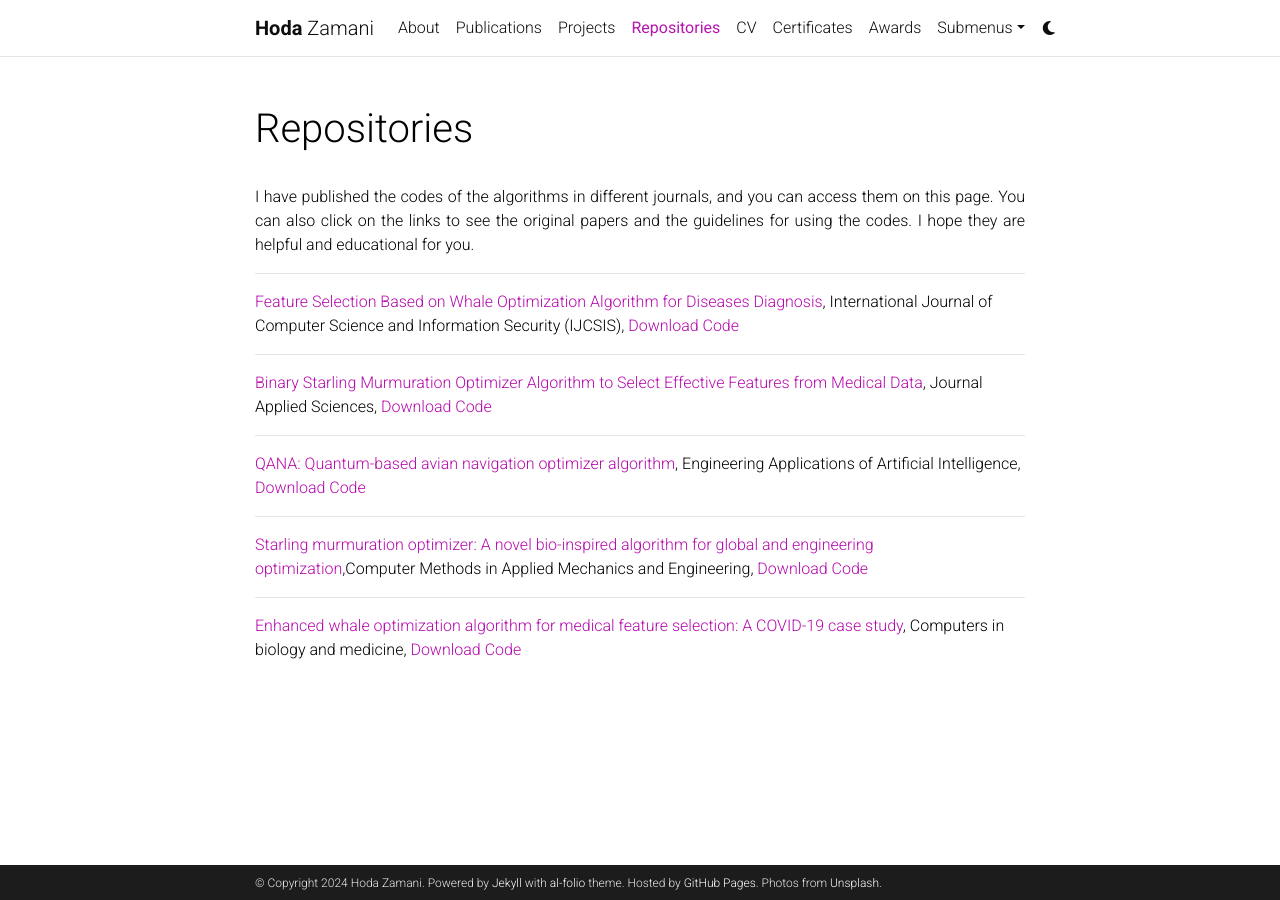
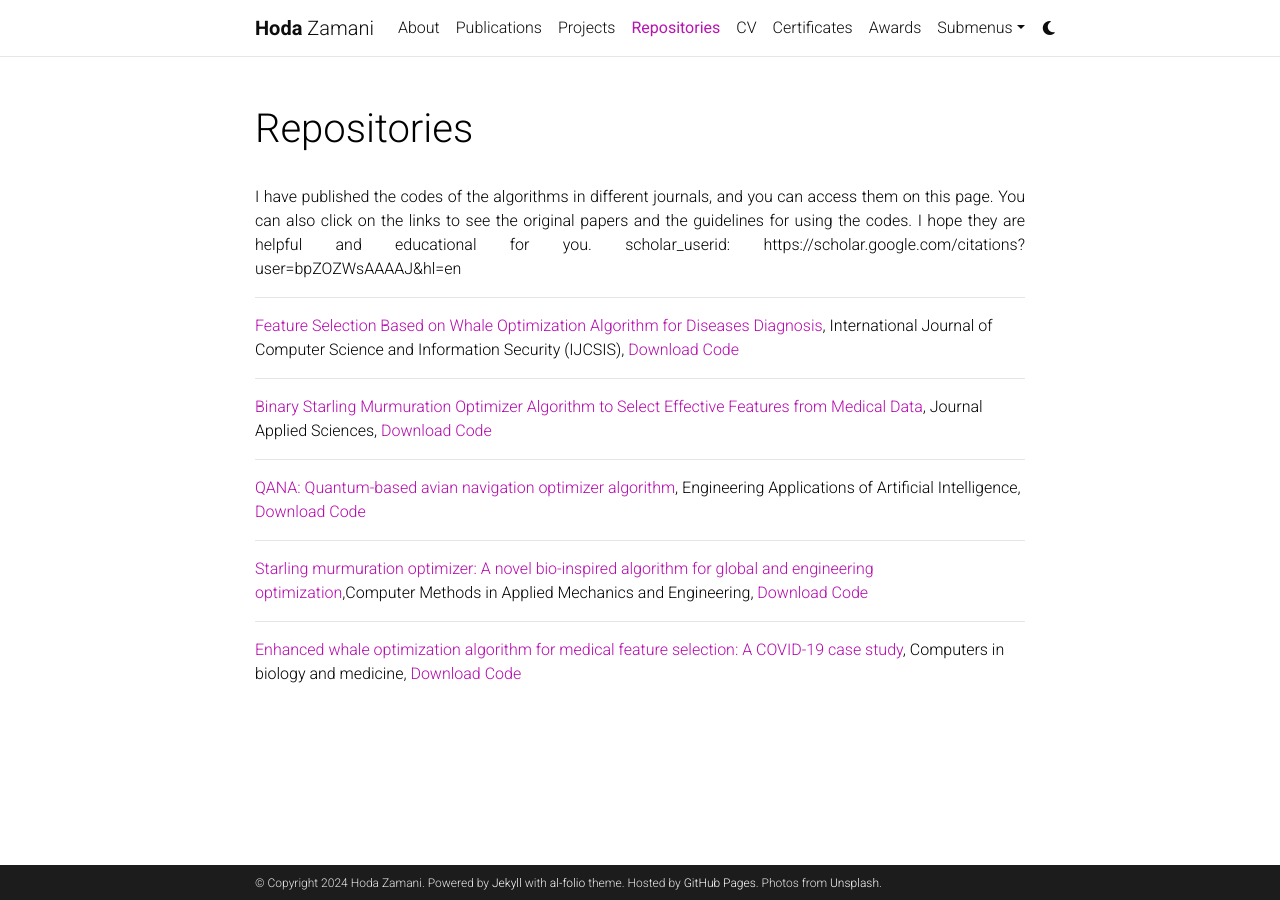
Before and after one commit to HodaZamani/HodaZamani.github.io, a Jekyll site: the page built from _pages/repositories.md, in a window 1280 px wide. Built offline with Jekyll 4.4.1, drawn with Linux system fonts in a browser that asks for light colours; comment, search, counter and statistics services are not loaded; a style sheet for code colours, icons or effects is not loaded; some of the changed lines change nothing that is shown.

Commit message:
Update repositories.md

```diff
--- a/_pages/repositories.md
+++ b/_pages/repositories.md
@@ -5,7 +5,8 @@
 nav: true
 nav_order: 4
 ---
-<p align="justify">I have published the codes of the algorithms in different journals, and you can access them on this page. You can also click on the links to see the original papers and the guidelines for using the codes. I hope they are helpful and educational for you.</p>
+<p align="justify">I have published the codes of the algorithms in different journals, and you can access them on this page. You can also click on the links to see the original papers and the guidelines for using the codes. I hope they are helpful and educational for you.
+scholar_userid: https://scholar.google.com/citations?user=bpZOZWsAAAAJ&hl=en</p>
 
 ***
 [Feature Selection Based on Whale Optimization Algorithm for Diseases Diagnosis](https://d1wqtxts1xzle7.cloudfront.net/51133098/130_Paper_310716206_IJCSIS_Camera_Ready_pp._1243-1247-libre.pdf?1483206167=&response-content-disposition=inline%3B+filename%3DFeature_Selection_Based_on_Whale_Optimiz.pdf&Expires=1705589117&Signature=c7rjMJ7QGILgXDqiTi~r6TfXfsSAS~AlGJYApTLHhmQRNLf6otjvm5~xzW-zRknWDg7JSPV03eRVl2xwEsGNB~P46McNro25HonCfmGLB2PyEQGiq~K2Xa2fBz7hij8I3OIR2htdoa1aSN5Hp9Vd0LvtrzGKSk1xDSpr0LEe9N63qB5r60i8i-Istk34MZgKYvObtg2ViOfTgQFnnN92rkTNTjwBNfzbqHR34fo1rShWPSpm4Lo0a68CIramgC7GwsM03jUnyevFvh6ttDUBoGQaau4LsMbmmaiElG~JxMhBzMHLktS4gl0dprf0dpB4D80qczE2skXWh1XTlvTQYg__&Key-Pair-Id=APKAJLOHF5GGSLRBV4ZA), International Journal of Computer Science and Information Security (IJCSIS), <a href="assets/pdf/BWOA.zip" download>Download Code</a>
```
